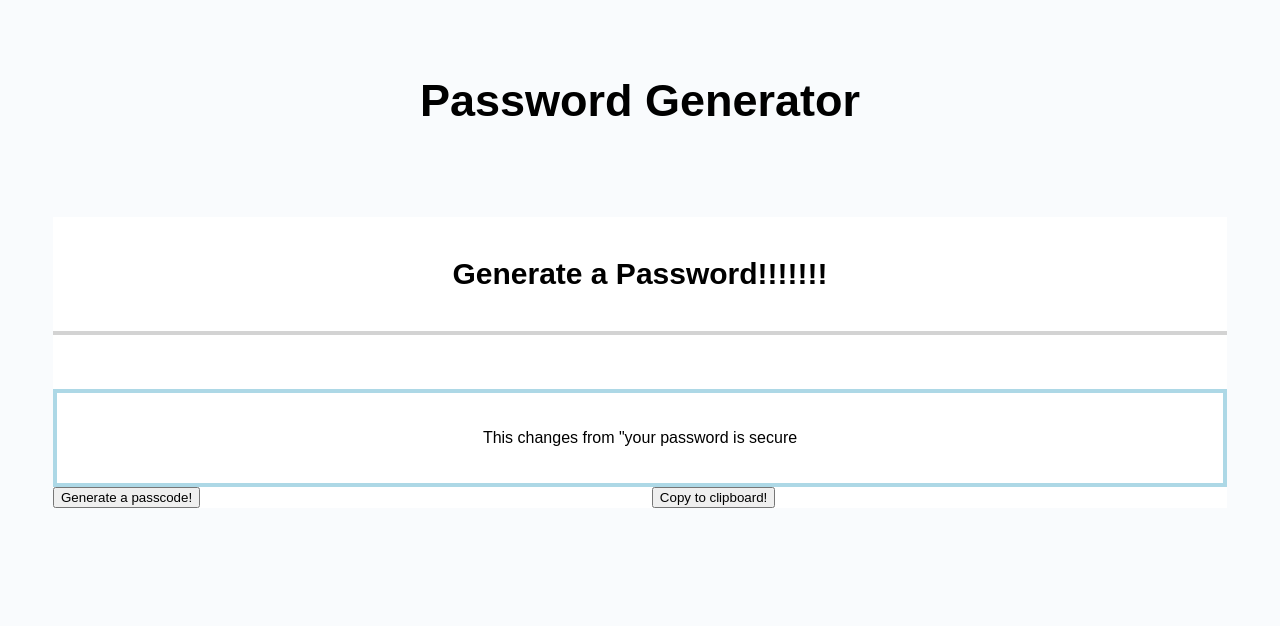
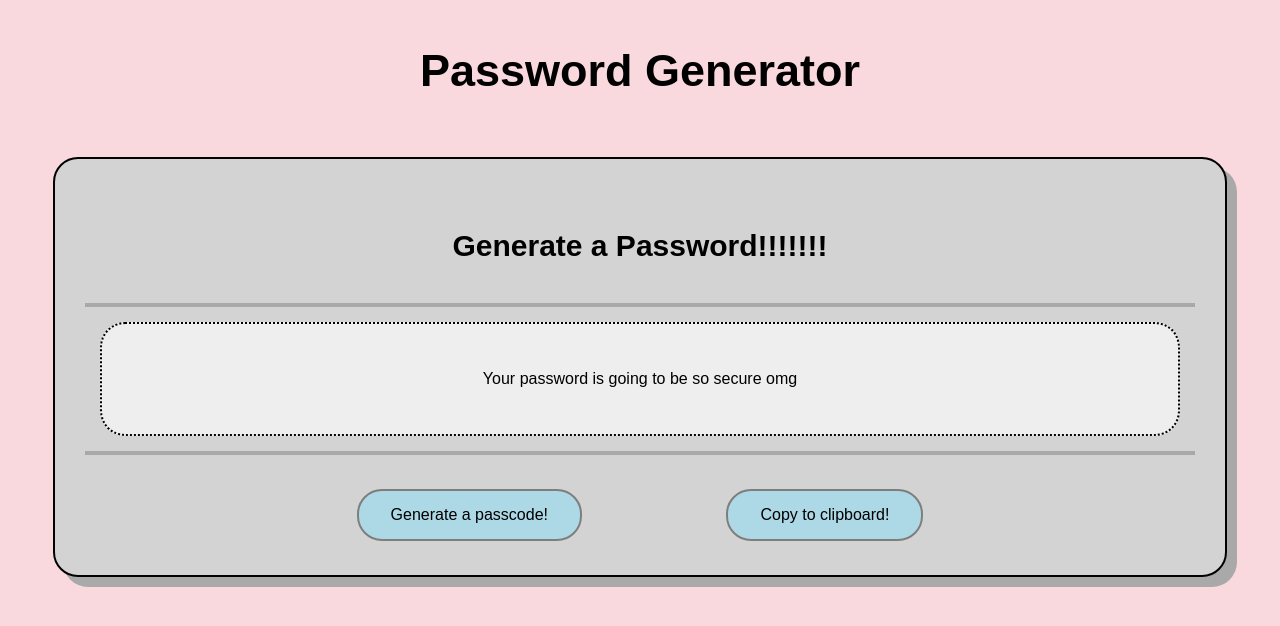
Before and after one commit to brookekumar/brookekumar.github.io, a plain HTML site: page unit3/index.html in a window 1280 px wide. Drawn offline with Linux system fonts and the light colour scheme; a web font is replaced by a local one.

Commit message:
added javaScript to page to generate passwords

```diff
--- a/unit3/index.html
+++ b/unit3/index.html
@@ -21,20 +21,17 @@
     <div class="generate">
         <h2>Generate a Password!!!!!!!</h2>
     </div>
-        <br>
-        <br>
-        <br>
-    <div class="secure">
-        <p>This changes from "your password is secure</p>
+
+    <div id="secure">
+        <p>Your password is going to be so secure omg</p>
     </div>
 
-    <div class="button1">
-        <button type="button">Generate a passcode!</button>
+    <div class="buttons"></div>
+        <button class="button1">Generate a passcode!</button>
+        <button class="button2">Copy to clipboard!</button>
     </div>
 
-    <div class="button2">
-        <button type="button">Copy to clipboard!</button>
-    </div>
+
 
 </div>
 
--- a/unit3/info.js
+++ b/unit3/info.js
@@ -1,35 +1,54 @@
 
-//prompt1
-//this is not upon opening - they need to click "generate password"
-//var passwordCount = prompt("How many characters would you like your password to contain?");
-
-//prompt2
-//this should come up automatically after prompt1
-//var passwordSpecial = confirm("Click ok to confirm using special characters.");
-
-//prompt3
-//this should come up automatically after prompt2
-//var passwordNumber = confirm("Click ok to confirm using numeric characters.");
-
-//prompt4
-//this should come up automatically after prompt3
-///var passwordLower = confirm("Click ok to confirm using lowercase characters.");
-
-//prompt5
-//this should come up automatically after prompt4
-//var passwordUpper = confirm("Click ok to confirm using uppercase characters.");
+var generatePass = document.querySelector(".button1");
+var clipboard = document.querySelector(".button2");
+var copy = document.getElementById("secure");
+var symbols = ["?", "!", "(", "%"];
+var numbers = ["0", "1", "2", "3", "4", "5", "6", "7", "8", "9"];
+var lowercase = ["a", "b", "c", "d", "e", "f", "g", "h", "i", "j", "k", "l", "m", "n", "o", "p", "q", "r", "s", "t", "u", "v", "w", "x", "y", "z"];
+var uppercase = ["A", "B", "C", "D", "E", "F", "G", "H", "I", "J", "K", "L", "M", "N", "O", "P", "Q", "R", "S", "T", "U", "V", "W", "X", "Y", "Z"];
+var passwordCharSet = [];
+// var lowercase = 'abcdefghijklmnopqrstuvwxyz';
+// var uppercase = 'ABCDEFGHIJKLMNOPQRSTUVWXYZ';
+// var numbers = '0123456789';
+// var symbols = '!@#$%^&*=-_';
 
 
-function generate( length = 12 ){
-    var uppercase = 'ABCDEFGHIJKLMNOPQRSTUVWXYZ';
-    var lowercase = 'abcdefghijklmnopqrstuvwxyz';
-    var numbers = '0123456789';
-    var symbols = '!"#$%&\'()*+,-./:;<=>?@^[\\]^_`{|}~';
-    var all = uppercase + lowercase + numbers + symbols;
-    var password = '';
-    for (var index = 0; index < length; index++) {
-        var character = Math.floor(Math.random() * all.length);
-        password += all.substring(character, character + 1);
+generatePass.addEventListener("click", function () {
+    var userPassword = [];
+
+    var passwordCount = prompt("How many characters would you like your password to contain?");
+    if (passwordCount < 120 && passwordCount > 8) {
     }
-    return password;
-}
+    else {
+        alert("You can only use between 8 and 120 characters, click OK to start again.")
+        return
+    };
+    var passwordSpecial = confirm("Click ok to confirm using special characters.");
+    var passwordNumber = confirm("Click ok to confirm using numeric characters.");
+    var passwordLower = confirm("Click ok to confirm using lowercase characters.");
+    var passwordUpper = confirm("Click ok to confirm using uppercase characters.");
+
+        if (passwordCount) {
+            passwordCharSet;
+
+        if (passwordLower === true) {
+            passwordCharSet = passwordCharSet.concat(lowercase);
+        }
+        if (passwordUpper === true) {
+            passwordCharSet = passwordCharSet.concat(uppercase);
+        }
+        if (passwordSpecial === true) {
+            passwordCharSet = passwordCharSet.concat(symbols);
+        }
+        if (passwordNumber === true) {
+            passwordCharSet = passwordCharSet.concat(numbers);
+        }
+        for (var i = 0; i < passwordCount.length; i++) {
+            userPassword = passwordCount[Math.floor(Math.random() * passwordCharSet.length + 1)];
+        }
+    }
+
+    console.log(passwordCharSet);
+    console.log(userPassword);
+    document.getElementById("secure").innerHTML = userPassword;
+});
--- a/unit3/style.css
+++ b/unit3/style.css
@@ -1,36 +1,71 @@
 body{
-    background-color: #F9FBFD;
+    background-color: rgb(250, 217, 222);
     font-family: 'Be Vietnam', sans-serif;
     text-align:center;
 }
 
 h1{
-    padding: 45px;
+    padding: 15px;
     font-size: 45px;
 }
 
 .passwordbox{
-    background-color: white;
-    width: 0 auto;
+    background-color: lightgray;
+    width: auto;
     margin:45px;
+    border: 2px solid;
+    box-shadow:10px 10px darkgray;
+    border-radius:25px;
+    padding:30px;
 }
 
 .generate{
-    border-bottom: 4px solid lightgray;
+    border-bottom: 4px solid darkgray;
     padding: 15px;
     font-size: 20px;
 }
 
-.secure{
-    padding:20px;
-    border-style: dashed;
-    border:4px solid lightblue;
+#secure{
+    padding:30px;
+    border-bottom:4px solid darkgray;
+    border: 2px solid;
+    border-radius: 25px;
+    border-style: dotted;
+    margin:15px;
+    background-color: rgba(255, 255, 255, 0.623);
+}
+
+.buttons{
+    padding:15px;
+    border-top: 4px solid darkgray;
 }
 
 .button1{
-    float: left;
+    background-color: lightblue;
+    border: none;
+    color: black;
+    padding: 15px 32px;
+    text-align: center;
+    text-decoration: none;
+    display: inline-block;
+    font-size: 16px;
+    margin: 4px 70px;
+    cursor: pointer;
+    border-radius: 25px;
+    border: 2px solid rgb(126, 126, 126);
 }
 
 .button2{
-
+    background-color: lightblue;
+    border: none;
+    color: black;
+    padding: 15px 32px;
+    text-align: center;
+    text-decoration: none;
+    display: inline-block;
+    font-size: 16px;
+    margin: 4px 70px;
+    cursor: pointer;
+    border-radius: 25px;
+    border: 2px solid rgb(126, 126, 126);
 }
```
Also changed, not shown: unit3/README.md.
